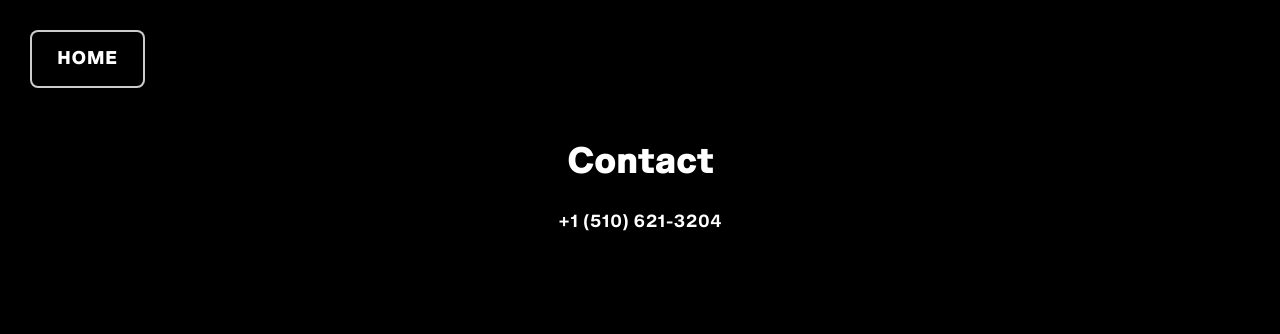
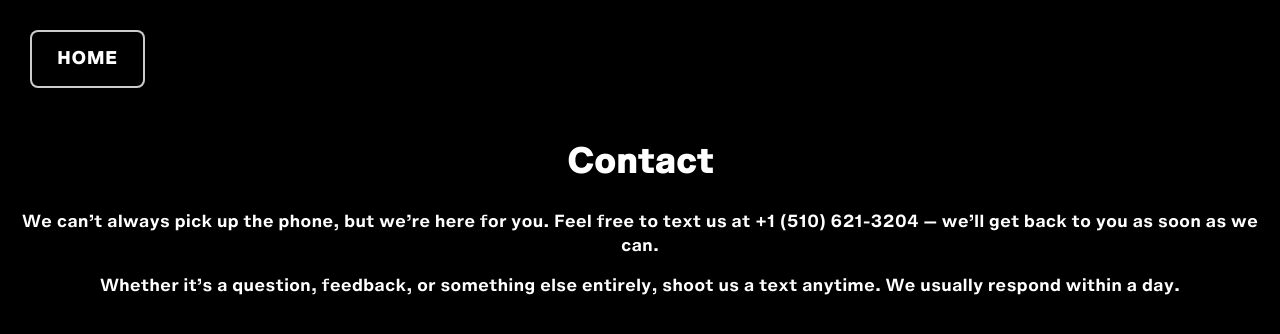
Before and after one commit to torrencehatch/2019, a website: page contact.html in a window 1280 px wide. Drawn offline with Linux system fonts and the light colour scheme.

Commit message:
Update contact page with texting info

```diff
--- a/contact.html
+++ b/contact.html
@@ -50,7 +50,8 @@
     <a href="index.html" class="back-btn">Home</a>
     <div class="container">
         <h1>Contact</h1>
-        <p>+1 (510) 621-3204</p>
+        <p>We can’t always pick up the phone, but we’re here for you. Feel free to text us at +1 (510) 621‑3204 — we’ll get back to you as soon as we can.</p>
+        <p>Whether it’s a question, feedback, or something else entirely, shoot us a text anytime. We usually respond within a day.</p>
     </div>
 
 
```
